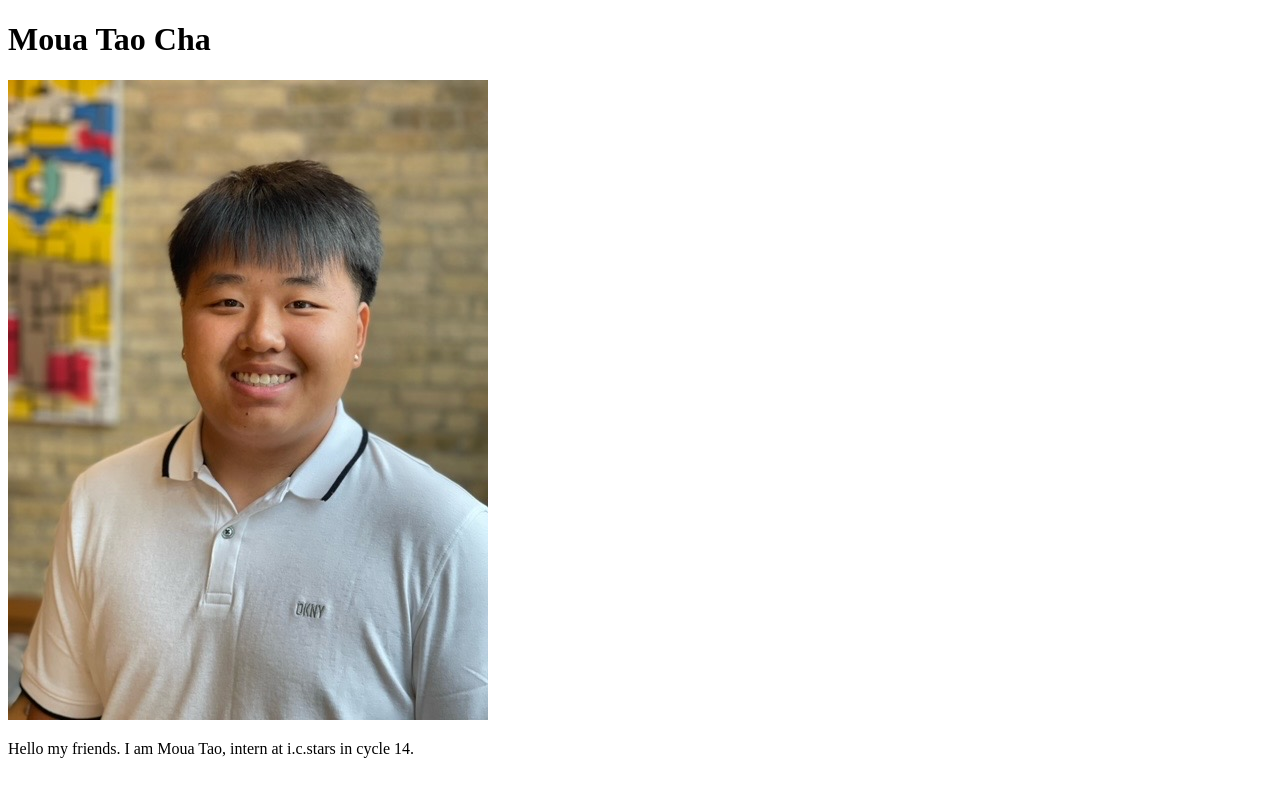
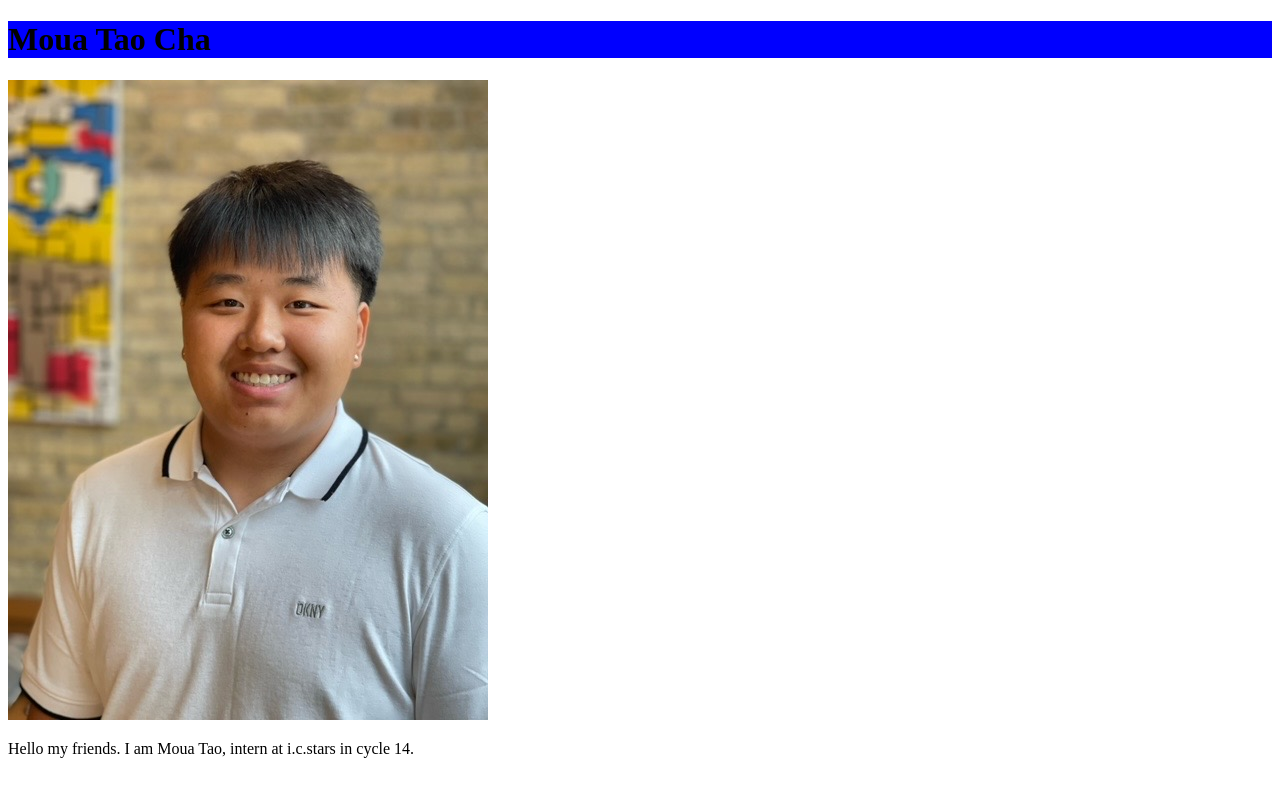
Before and after one commit to icstars/AboutMe-MouaTao, a plain HTML site: page index.html in a window 1280 px wide. Drawn offline with Linux system fonts and the light colour scheme.

Commit message:
testing123

```diff
--- a/index.html
+++ b/index.html
@@ -5,6 +5,11 @@
     <meta name="viewport" content="width=device-width, initial-scale=1.0">
     <title>About Me</title>
 </head>
+<style>
+    h1{background-color: blue;
+
+    }
+</style>
 <body>
     <h1>Moua Tao Cha</h1>
     <img src="./me.jpeg" alt="">
```
